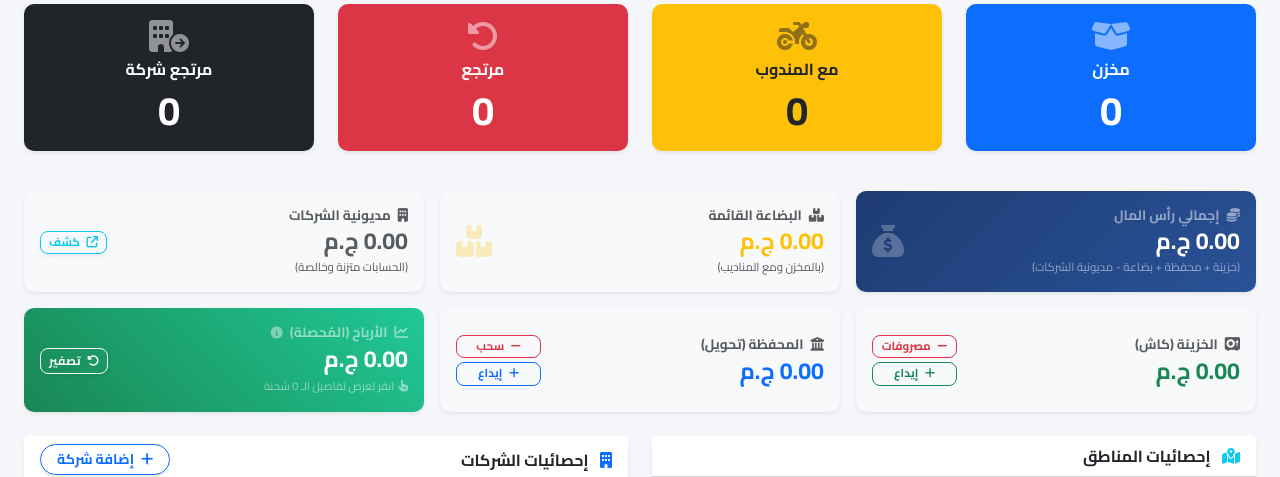
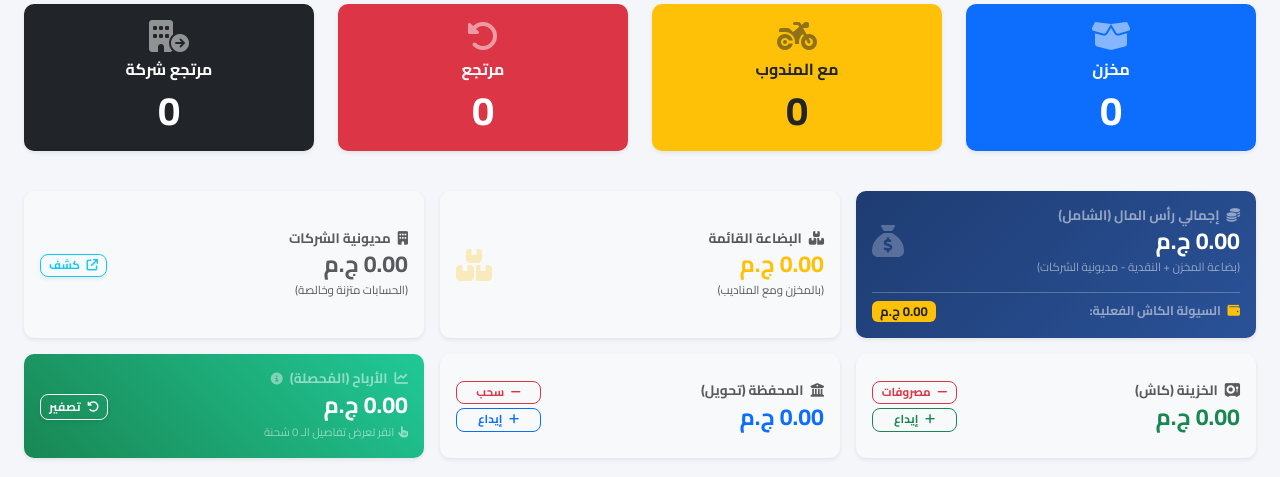
Before and after one commit to mostafa3sliaa/shipping-app, a Flask app: page / in a window 1280 px wide. Shown: the part 160-637 px from the top of the page. Run offline with Flask 3, Linux system fonts and the light colour scheme; a user stored in the database is signed in; some libraries are stand-ins or nearby versions.

Commit message:
Clarify Total Capital card by adding explicit actual cash liquidity breakdown

```diff
--- a/templates/index.html
+++ b/templates/index.html
@@ -102,13 +102,19 @@
             <!-- 1. Total Capital -->
             <div class="col">
                 <div class="card text-white border-0 shadow-sm h-100" style="background: linear-gradient(135deg, #1e3c72, #2a5298) !important;">
-                    <div class="card-body d-flex justify-content-between align-items-center p-3">
-                        <div>
-                            <h6 class="fw-bold text-white-50 mb-1" style="font-size: 0.85rem;"><i class="fa-solid fa-coins me-1"></i> إجمالي رأس المال</h6>
-                            <h3 class="fw-bold text-white mb-0" style="font-size: 1.45rem;">{{ "{:,.2f}".format(total_capital) }} ج.م</h3>
-                            <small class="text-white-50 d-block mt-1" style="font-size: 0.72rem;">(خزينة + محفظة + بضاعة - مديونية الشركات)</small>
-                        </div>
-                        <i class="fa-solid fa-sack-dollar fa-2x text-white opacity-25"></i>
+                    <div class="card-body p-3 d-flex flex-column justify-content-between">
+                        <div class="d-flex justify-content-between align-items-center mb-2">
+                            <div>
+                                <h6 class="fw-bold text-white-50 mb-1" style="font-size: 0.85rem;"><i class="fa-solid fa-coins me-1"></i> إجمالي رأس المال (الشامل)</h6>
+                                <h3 class="fw-bold text-white mb-0" style="font-size: 1.45rem;">{{ "{:,.2f}".format(total_capital) }} ج.م</h3>
+                                <small class="text-white-50 d-block mt-1" style="font-size: 0.72rem;">(بضاعة المخزن + النقدية - مديونية الشركات)</small>
+                            </div>
+                            <i class="fa-solid fa-sack-dollar fa-2x text-white opacity-25"></i>
+                        </div>
+                        <div class="mt-2 pt-2 border-top border-light border-opacity-25 d-flex justify-content-between align-items-center">
+                            <span class="small text-white-50 fw-bold" style="font-size: 0.78rem;"><i class="fa-solid fa-wallet me-1 text-warning"></i> السيولة الكاش الفعلية:</span>
+                            <span class="badge bg-warning text-dark fw-bold px-2 py-1" style="font-size: 0.82rem;">{{ "{:,.2f}".format(treasury_cash + treasury_transfer) }} ج.م</span>
+                        </div>
                     </div>
                 </div>
             </div>
```
